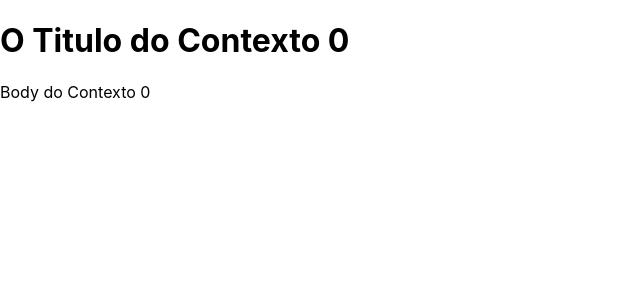
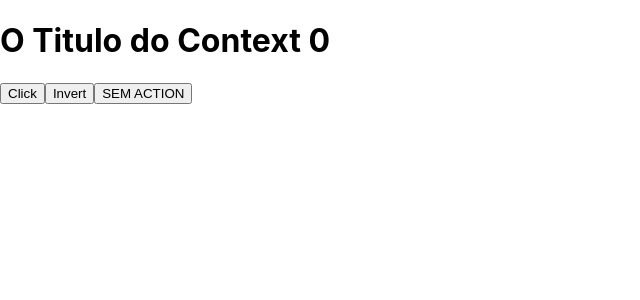
Before and after one commit to fernandojsmelo/project-2, a React (Create React App) app: page / in a window 1280 px wide. Shown: the top 300 px of the page, without its empty margins (0-640 px from the left). Built offline with nearby package versions, Linux system fonts and the light colour scheme.

Commit message:
useReducer - React Hooks - Parte 1

```diff
--- a/src/App.js
+++ b/src/App.js
@@ -1,14 +1,56 @@
 
+import { useReducer } from 'react';
 import './App.css';
 import { Div } from './components/Div';
 import { AppContext } from './contexts/AppContext';
 
+const globalState = {
+  title: 'O Titulo do Context',
+  body: 'O Body do Conyexto',
+  counter: 0,
+};
+
+const reducer = (state, action) => {
+  switch (action.type) {
+    case 'muda':
+      console.log('Chamou Muda com', action.payload);
+    return { ...state, title: action.payload};
+
+    case 'inverter' : {
+      console.log('Chamou Inverter');
+      const { title} = state;
+      return {
+        ...state, title: title.split('').reverse().join('')
+      };
+    }
+  }
+
+  console.log("NENHUMA ACTION ENCONTRADA...");
+  return { ...state};
+};
+
 function App() {
+  const [state, dispatch] = useReducer(reducer, globalState);
+  const { counter, title, body } = state;
 
   return (
-    <AppContext>
-      <Div />
-    </AppContext>
+     <div>
+        <h1> {title} {counter} </h1>
+        <button onClick={() => dispatch({
+          type: 'muda',
+          payload: new Date().toLocaleString('pt-BR'),
+          })}
+        >
+          Click
+        </button>
+        <button onClick={() => dispatch({ type: 'inverter'})}>
+          Invert
+        </button>
+        <button onClick={() => dispatch({ type: ''})}>
+          SEM ACTION
+        </button>
+     </div>
+
     );
  }
 
```
